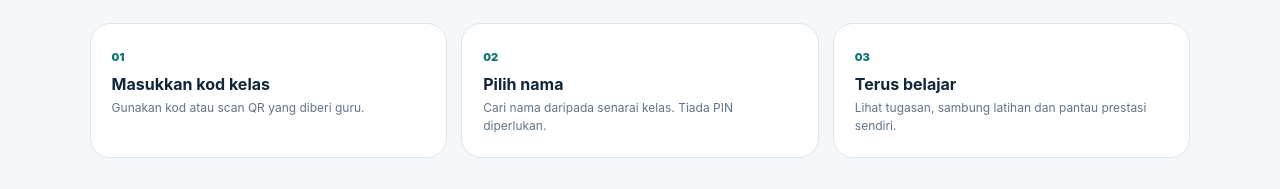
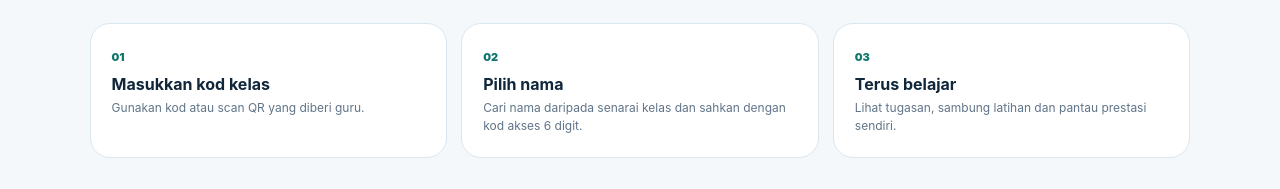
Before and after one commit to MADULEBAH587/geoboost, a Next.js app: page / in a window 1280 px wide. Shown: the part 802-991 px from the top of the page. Built offline with nearby package versions, Linux system fonts and the light colour scheme; no server answers.

Commit message:
Update student access messaging for secure login

```diff
--- a/app/page.tsx
+++ b/app/page.tsx
@@ -28,7 +28,7 @@ export default function Home(){
 
     <section className="public-section public-steps">
       <div className="public-section-title"><span className="eyebrow dark">MUDAH UNTUK MURID</span><h2>Tiga langkah sahaja</h2></div>
-      <div className="public-step-grid"><article><span>01</span><h3>Masukkan kod kelas</h3><p>Gunakan kod atau scan QR yang diberi guru.</p></article><article><span>02</span><h3>Pilih nama</h3><p>Cari nama daripada senarai kelas. Tiada PIN diperlukan.</p></article><article><span>03</span><h3>Terus belajar</h3><p>Lihat tugasan, sambung latihan dan pantau prestasi sendiri.</p></article></div>
+      <div className="public-step-grid"><article><span>01</span><h3>Masukkan kod kelas</h3><p>Gunakan kod atau scan QR yang diberi guru.</p></article><article><span>02</span><h3>Pilih nama</h3><p>Cari nama daripada senarai kelas dan sahkan dengan kod akses 6 digit.</p></article><article><span>03</span><h3>Terus belajar</h3><p>Lihat tugasan, sambung latihan dan pantau prestasi sendiri.</p></article></div>
     </section>
 
     <section className="public-section public-features">
```
